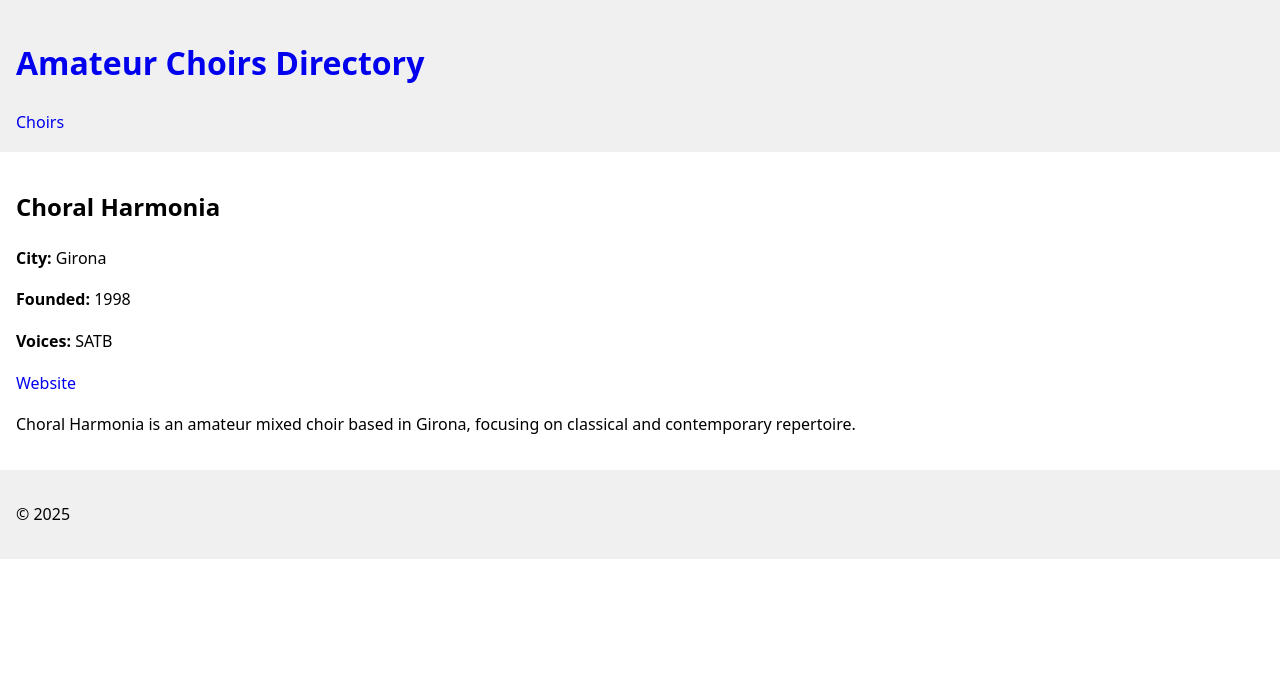
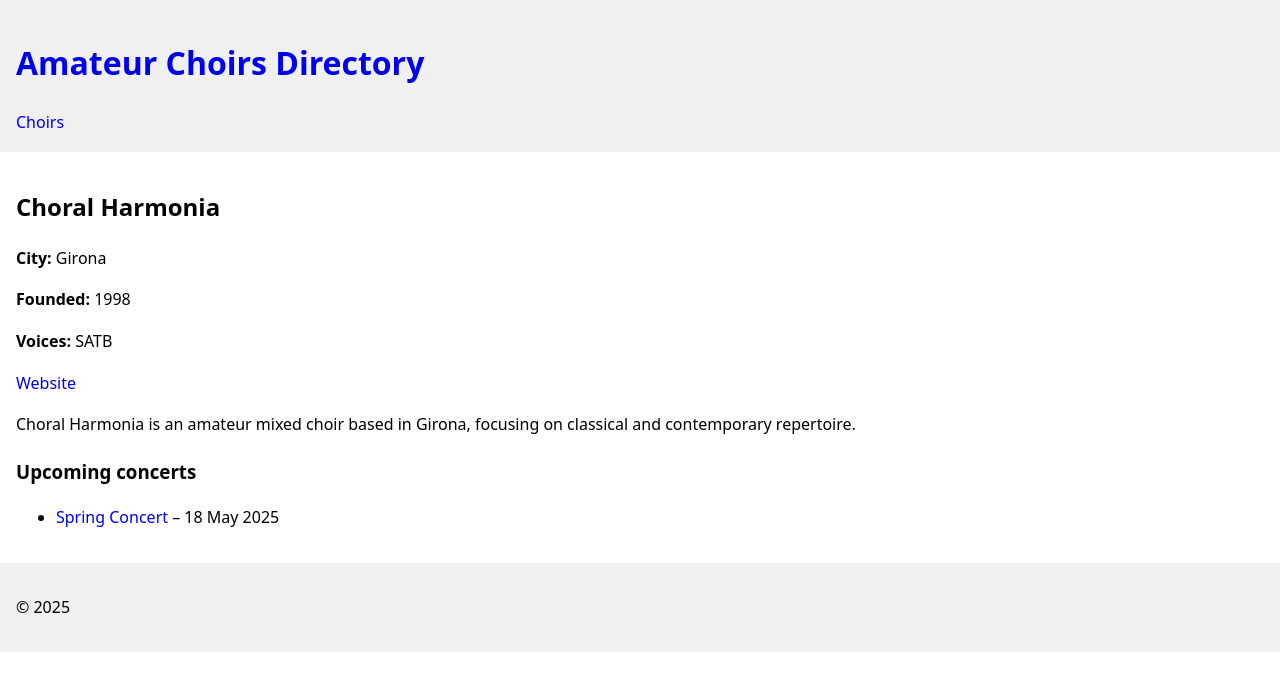
Before and after one commit to jllobera/quicanta, a Jekyll site: the page built from _choirs/choral-harmonia.md, in a window 1280 px wide. Shown: the top 691 px of the page. Built offline with Jekyll 4.4.1, drawn with Linux system fonts in a browser that asks for light colours.

Commit message:
Update choir.html

```diff
--- a/_layouts/choir.html
+++ b/_layouts/choir.html
@@ -29,4 +29,22 @@ layout: default
     {{ content }}
   </div>
 
+  {% assign choir_concerts = site.concerts | where_exp: "concert", "concert.choirs contains page.slug" %}
+
+  {% if choir_concerts.size > 0 %}
+    <h3>Upcoming concerts</h3>
+    <ul>
+      {% for concert in choir_concerts %}
+        <li>
+          <a href="{{ concert.url | relative_url }}">
+            {{ concert.title }}
+          </a>
+          {% if concert.start %}
+            – {{ concert.start | date: "%d %B %Y" }}
+          {% endif %}
+        </li>
+      {% endfor %}
+    </ul>
+  {% endif %}
+
 </article>
```
